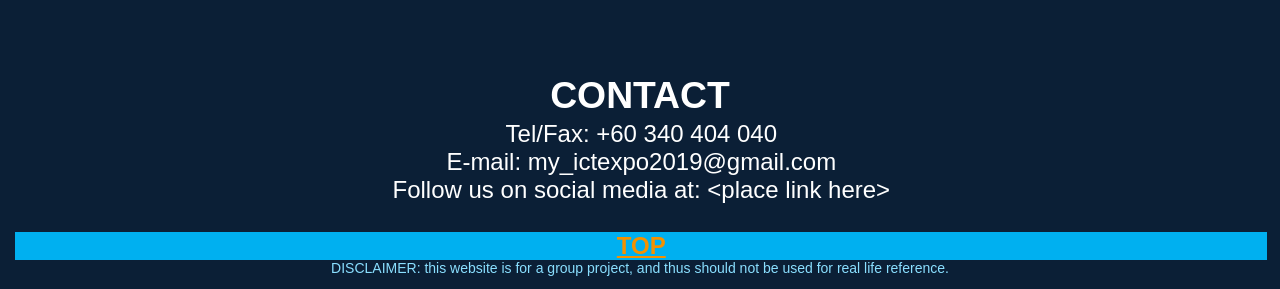
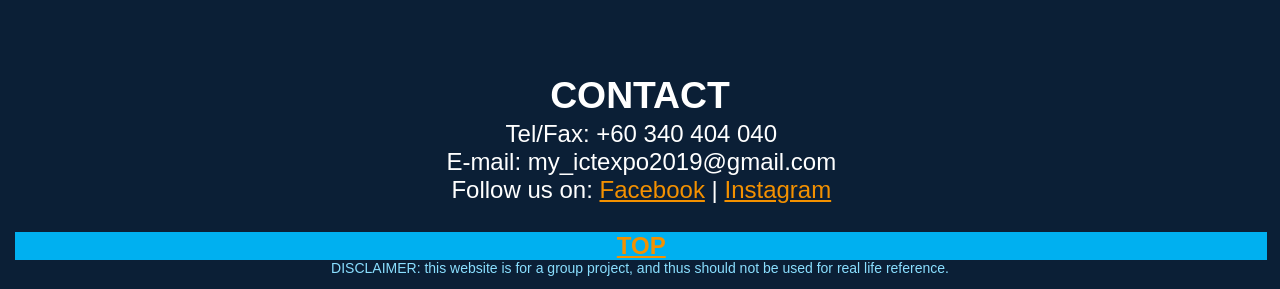
Before and after one commit to sayea2/ICT_test, a plain HTML site: page docs/idk2.htm in a window 1280 px wide. Shown: the part 2820-3109 px from the top of the page. Drawn offline with Linux system fonts and the light colour scheme.

Commit message:
updating social media links

```diff
--- a/docs/idk2.htm
+++ b/docs/idk2.htm
@@ -2177,7 +2177,9 @@ background1'>CONTACT<o:p></o:p></span></b></h2>
   line-height:normal;mso-layout-grid-align:none;text-autospace:none'><span
   style='font-size:18.0pt;mso-bidi-font-size:20.0pt;font-family:"Bahnschrift SemiCondensed",sans-serif;
   mso-bidi-font-family:"Bahnschrift SemiCondensed";color:white;mso-themecolor:
-  background1'>Follow us on social media at: &lt;place link here&gt;<o:p></o:p></span></p>
+  background1'>Follow us on: <a
+  href="http://facebook.com/events/2563690980366059/">Facebook</a> | <a
+  href="http://instagram.com/myictexpo">Instagram</a><o:p></o:p></span></p>
   <p class=MsoNormal align=center style='margin-top:0cm;margin-right:-1.4pt;
   margin-bottom:0cm;margin-left:0cm;margin-bottom:.0001pt;text-align:center;
   line-height:normal;mso-layout-grid-align:none;text-autospace:none'><span
```
